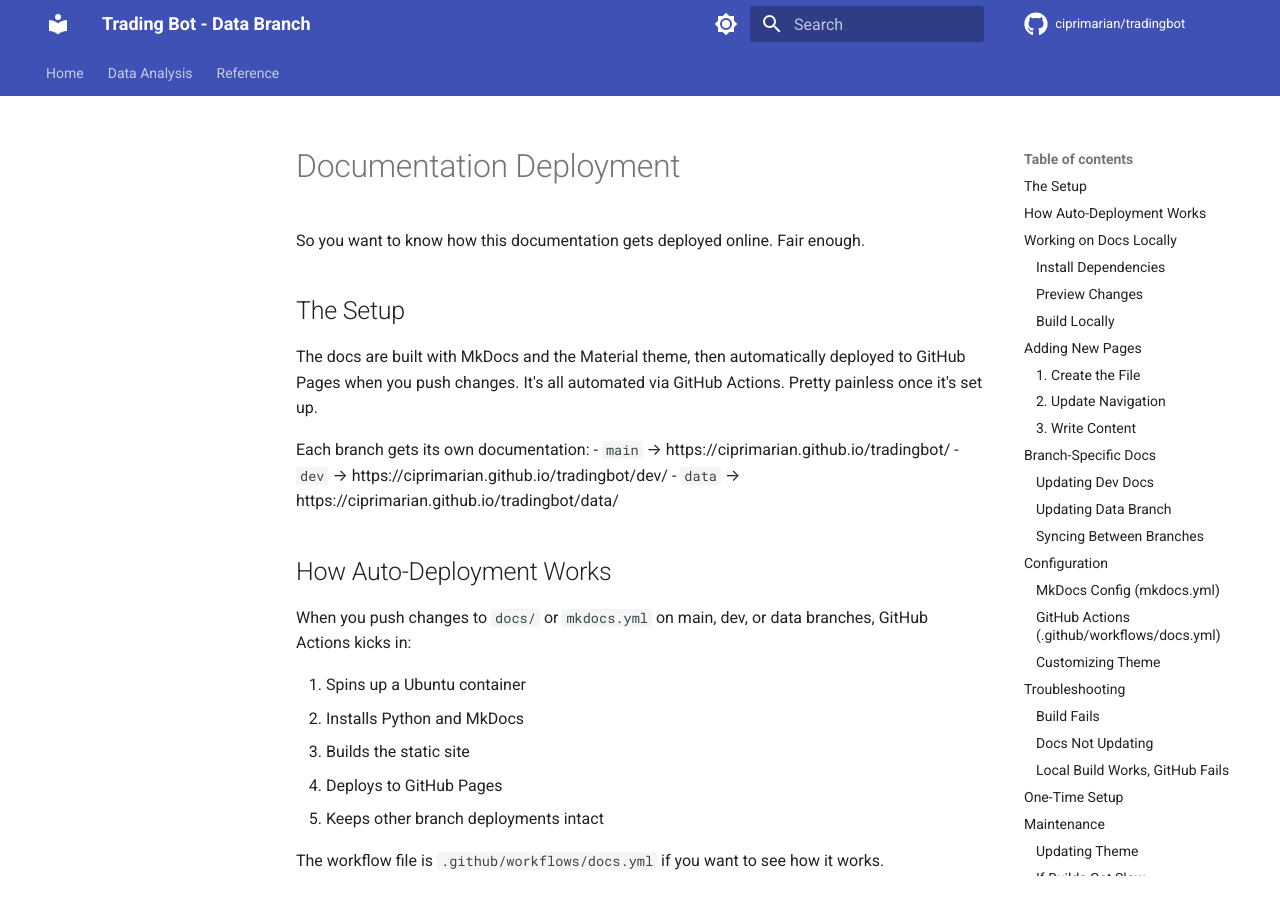
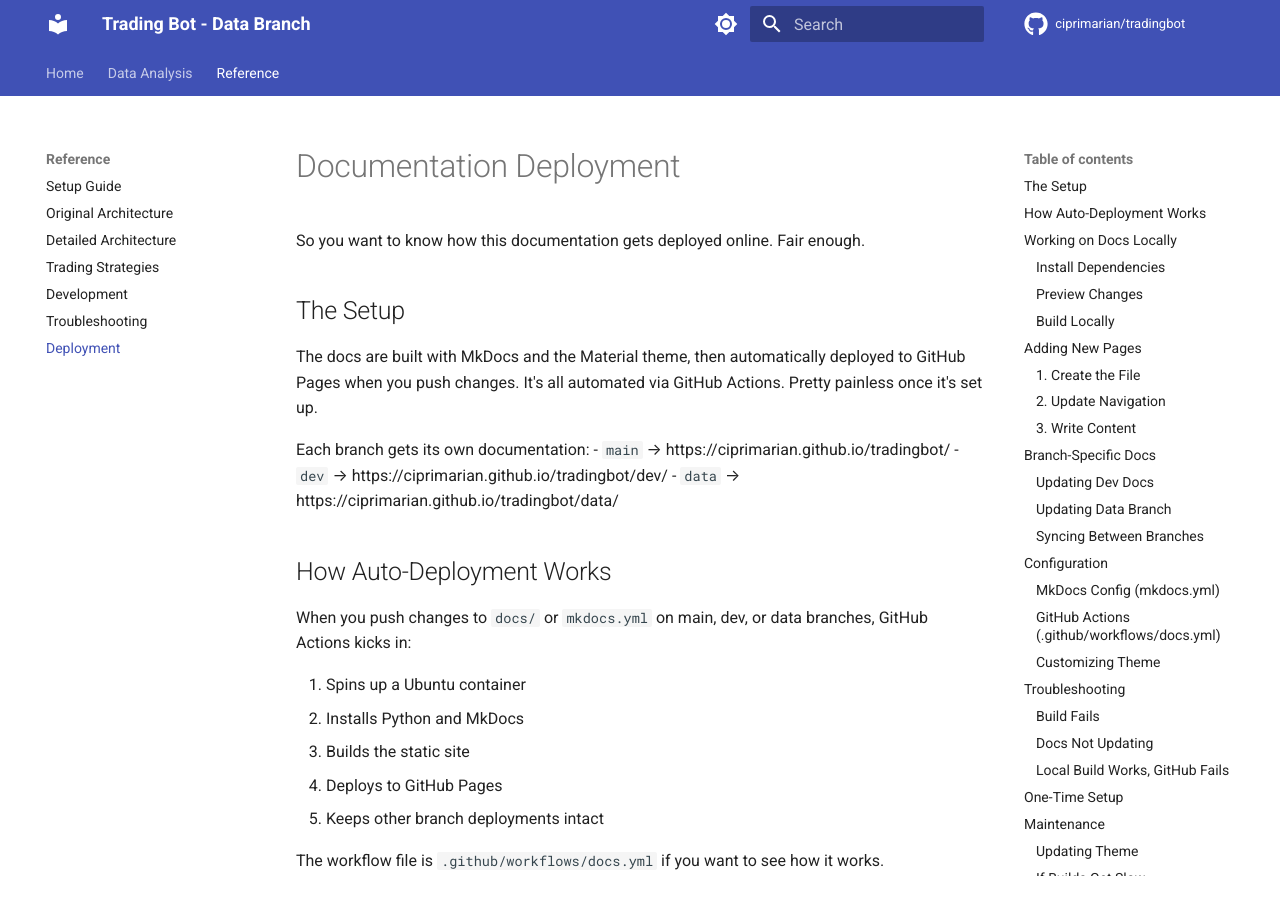
Before and after one commit to ciprimarian/tradingbot, an MkDocs documentation site: the page built from docs/deployment.md, in a window 1280 px wide and 900 px high. Built offline with MkDocs 1.6.1 and Material for MkDocs 9.7.7, drawn with Linux system fonts in a browser that asks for light colours; comment, search, counter and statistics services are not loaded; the version menu is left out.

Commit message:
Add all docs files to data branch navigation

```diff
--- a/mkdocs.yml
+++ b/mkdocs.yml
@@ -89,6 +89,10 @@ nav:
   - Reference:
       - Setup Guide: setup.md
       - Original Architecture: architecture.md
+      - Detailed Architecture: system_architecture.md
+      - Trading Strategies: trading_strategies.md
       - Development: development.md
+      - Troubleshooting: troubleshooting.md
+      - Deployment: deployment.md
 
 copyright: Copyright &copy; 2024-2025 Cipri Marian
```
